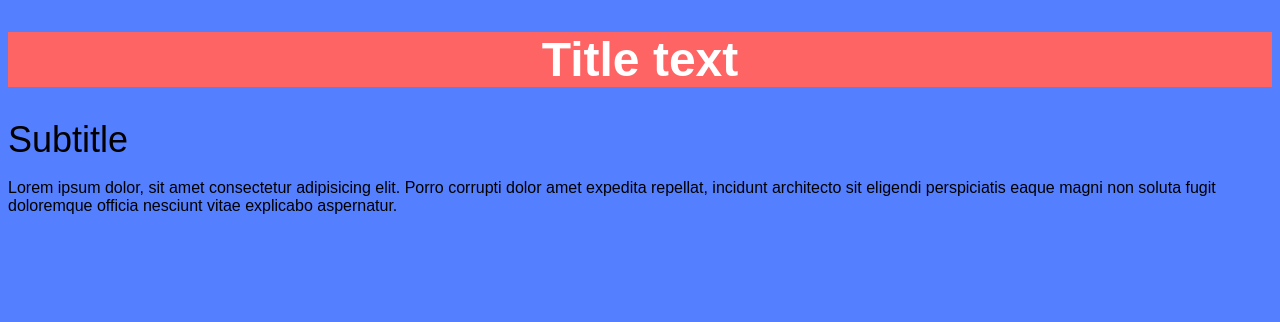
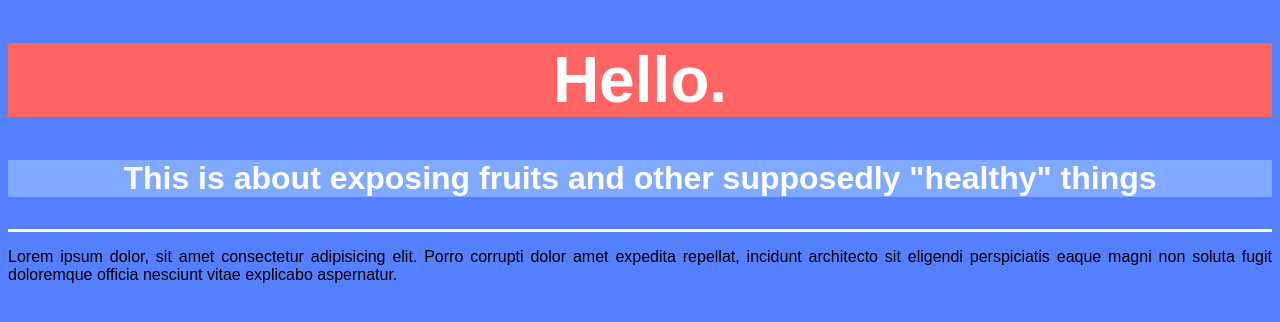
Before and after one commit to CJ-1-2-3/experiments, a plain HTML site: page main.html in a window 1280 px wide. Drawn offline with Linux system fonts and the light colour scheme.

Commit message:
Update to title and others
Changed title to "Hello."
Added horizontal line
Subtitle is now <p> tag and says "Exposing fruit"

```diff
--- a/main.html
+++ b/main.html
@@ -3,11 +3,16 @@
 <head>
 <title>HTML file</title>
 </head>
-<body style="background-color:#547fff; font-family:Arial;">
+<body style="background-color:#547fff; font-family:Arial; font-size:100%;">
 
-<h1 style="background-color:rgb(255, 100, 100); color:white; font-size:300%; text-align:center;"> Title text</h1>
-<sup style="font-size:225%">Subtitle</sup>
-<p>Lorem ipsum dolor, sit amet consectetur adipisicing elit. Porro corrupti dolor amet expedita repellat, incidunt architecto sit eligendi perspiciatis eaque magni non soluta fugit doloremque officia nesciunt vitae explicabo aspernatur.</p>
+<!--title-->
+<h1 style="background-color:rgb(255, 100, 100); color:white; font-size:400%; text-align:center;">Hello.</h1>
+<h3 style="font-size:200%; text-align:center; color:white; background-color: rgb(127, 170, 255);">This is about exposing fruits and other supposedly "healthy" things</h3>
+
+<hr style="height:2.75px; background-color:rgb(255, 255, 255); border-width:0;">
+
+<!--main content-->
+<p style="text-align:justify;">Lorem ipsum dolor, sit amet consectetur adipisicing elit. Porro corrupti dolor amet expedita repellat, incidunt architecto sit eligendi perspiciatis eaque magni non soluta fugit doloremque officia nesciunt vitae explicabo aspernatur.</p>
 
 
 </body>
```
